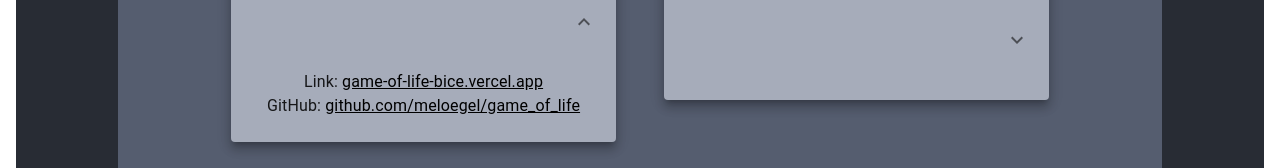
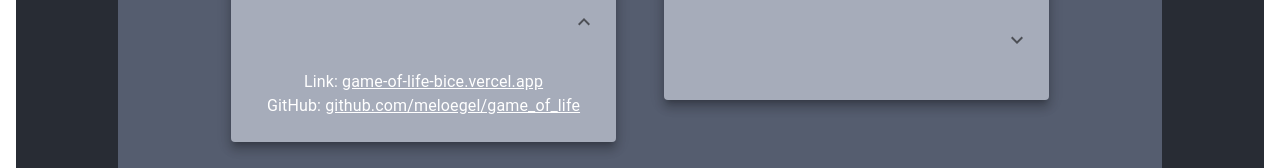
Before and after one commit to meloegel/portfolio, a React (Create React App) app: page / in a window 1280 px wide. Both pictures are taken after a click on the button 584 px from the left and 1933 px from the top of the page. Shown: the part 1912-2080 px from the top of the page. Built offline with nearby package versions, Linux system fonts and the light colour scheme.

Commit message:
updated link and github link on projects

```diff
--- a/src/components/projects.js
+++ b/src/components/projects.js
@@ -101,8 +101,8 @@ const Projects = () => {
                             </CardActions>
                             <Collapse in={oneExpand} timeout="auto" unmountOnExit>
                                 <CardContent>
-                                    <Typography>Link: <a className='cardLink' href='https://game-of-life-bice.vercel.app/' >game-of-life-bice.vercel.app</a></Typography>
-                                    <Typography>GitHub: <a className='cardLink' href='https://github.com/meloegel/Game_of_life' >github.com/meloegel/game_of_life</a></Typography>
+                                    <Typography variant="body1" style={{ color: 'white' }}>Link: <a className='cardLink' href='https://game-of-life-bice.vercel.app/' >game-of-life-bice.vercel.app</a></Typography>
+                                    <Typography variant="body1" style={{ color: 'white' }}>GitHub: <a className='cardLink' href='https://github.com/meloegel/Game_of_life' >github.com/meloegel/game_of_life</a></Typography>
                                 </CardContent>
                             </Collapse>
                         </Card>
@@ -143,7 +143,7 @@ const Projects = () => {
                             </CardActions>
                             <Collapse in={twoExpand} timeout="auto" unmountOnExit>
                                 <CardContent>
-                                    <Typography>GitHub: <a className='cardLink' href=' https://github.com/BW-how-2/Back-End'>github.com/BW-how-2/Back-End</a></Typography>
+                                    <Typography variant="body1" style={{ color: 'white' }}>GitHub: <a className='cardLink' href=' https://github.com/BW-how-2/Back-End'>github.com/BW-how-2/Back-End</a></Typography>
                                 </CardContent>
                             </Collapse>
                         </Card>
@@ -184,8 +184,8 @@ const Projects = () => {
                             </CardActions>
                             <Collapse in={threeExpand} timeout="auto" unmountOnExit>
                                 <CardContent>
-                                    <Typography>Link: <a className='cardLink' href='https://cube-timer.vercel.app/'>cube-timer.vercel.app/</a></Typography>
-                                    <Typography>GitHub: <a className='cardLink' href='https://github.com/meloegel/Cube-Timer'>github.com/meloegel/Cube-Timer</a></Typography>
+                                    <Typography variant="body1" style={{ color: 'white' }}>Link: <a className='cardLink' href='https://cube-timer.vercel.app/'>cube-timer.vercel.app/</a></Typography>
+                                    <Typography variant="body1" style={{ color: 'white' }}>GitHub: <a className='cardLink' href='https://github.com/meloegel/Cube-Timer'>github.com/meloegel/Cube-Timer</a></Typography>
                                 </CardContent>
                             </Collapse>
                         </Card>
@@ -226,8 +226,8 @@ const Projects = () => {
                             </CardActions>
                             <Collapse in={fourExpand} timeout="auto" unmountOnExit>
                                 <CardContent>
-                                    <Typography>Link: <a className='cardLink' href='https://nasa-photo-of-the-day-mloegel.vercel.app/'>nasa-photo-of-the-day-mloegel.vercel.app/</a></Typography>
-                                    <Typography>GitHub: <a className='cardLink' href='https://github.com/meloegel/nasa-photo-of-the-day'>github.com/meloegel/nasa-photo-of-the-day</a></Typography>
+                                    <Typography variant="body1" style={{ color: 'white' }}>Link: <a className='cardLink' href='https://nasa-photo-of-the-day-mloegel.vercel.app/'>nasa-photo-of-the-day-mloegel.vercel.app/</a></Typography>
+                                    <Typography variant="body1" style={{ color: 'white' }}>GitHub: <a className='cardLink' href='https://github.com/meloegel/nasa-photo-of-the-day'>github.com/meloegel/nasa-photo-of-the-day</a></Typography>
                                 </CardContent>
                             </Collapse>
                         </Card>
@@ -268,8 +268,8 @@ const Projects = () => {
                             </CardActions>
                             <Collapse in={fiveExpand} timeout="auto" unmountOnExit>
                                 <CardContent>
-                                    <Typography>Link: <a className='cardLink' href='https://run-tracker.vercel.app/'>run-tracker.vercel.app/</a></Typography>
-                                    <Typography>GitHub: <a className='cardLink' href='https://github.com/meloegel/run-tracker-fe'>github.com/meloegel/run-tracker-fe</a></Typography>
+                                    <Typography variant="body1" style={{ color: 'white' }}>Link: <a className='cardLink' href='https://run-tracker.vercel.app/'>run-tracker.vercel.app/</a></Typography>
+                                    <Typography variant="body1" style={{ color: 'white' }}>GitHub: <a className='cardLink' href='https://github.com/meloegel/run-tracker-fe'>github.com/meloegel/run-tracker-fe</a></Typography>
                                 </CardContent>
                             </Collapse>
                         </Card>
@@ -310,7 +310,7 @@ const Projects = () => {
                             </CardActions>
                             <Collapse in={sixExpand} timeout="auto" unmountOnExit>
                                 <CardContent>
-                                    <Typography>GitHub: <a className='cardLink' href='https://github.com/meloegel/run-tracker-be'>github.com/meloegel/run-tracker-be</a></Typography>
+                                    <Typography variant="body1" style={{ color: 'white' }}>GitHub: <a className='cardLink' href='https://github.com/meloegel/run-tracker-be'>github.com/meloegel/run-tracker-be</a></Typography>
                                 </CardContent>
                             </Collapse>
                         </Card>
--- a/src/styles/sass/projects.scss
+++ b/src/styles/sass/projects.scss
@@ -37,5 +37,5 @@
   width: 25vh;
 }
 .cardLink {
-  color: black;
+  color: white;
 }
```
